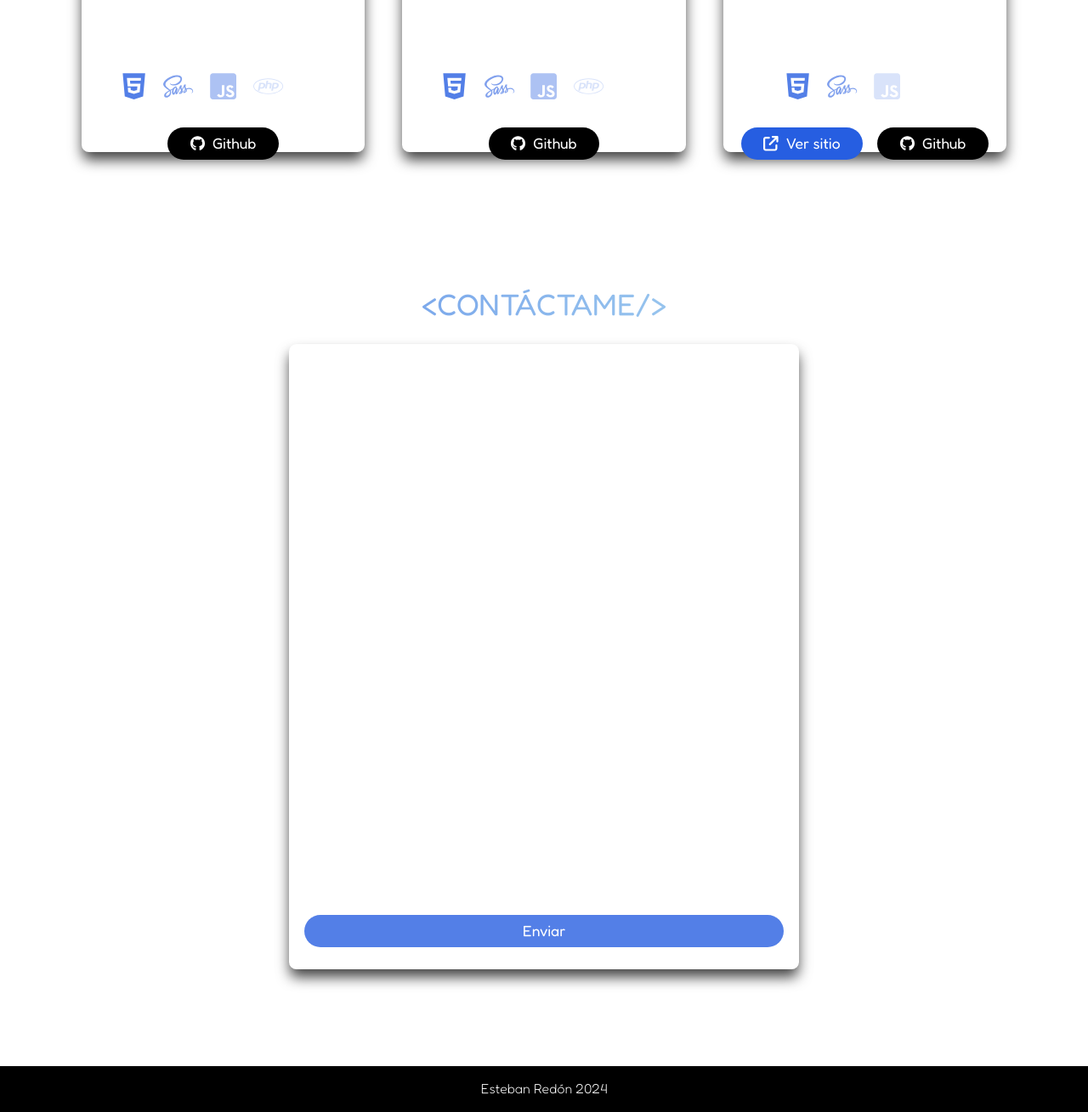
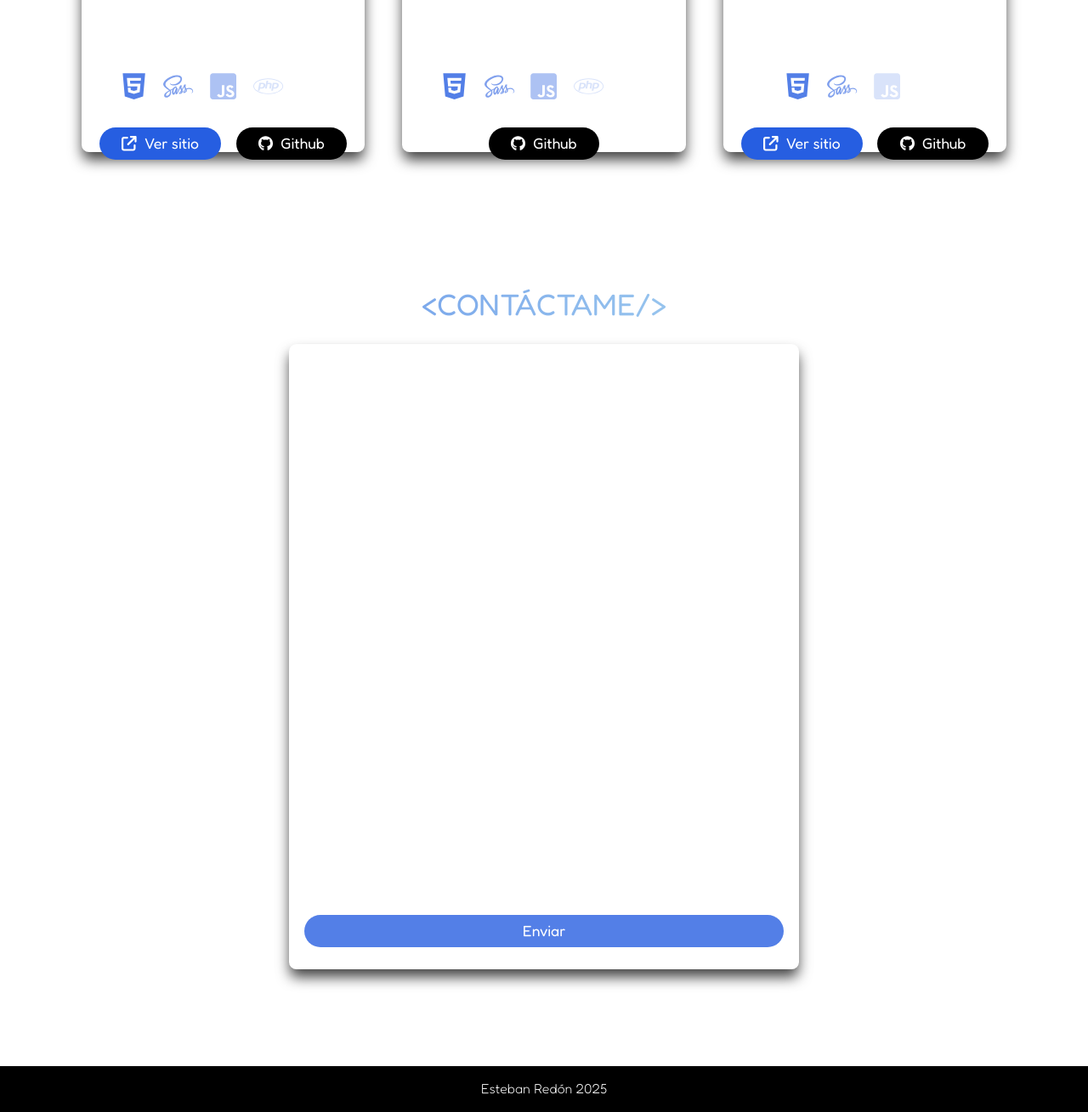
Before and after one commit to EsTeBaN22001/portfolio-redon-html, a website: page index.html in a window 1280 px wide. Shown: the part 2377-3686 px from the top of the page at 85% size. Drawn offline with nearby package versions, Linux system fonts and the light colour scheme; some packages are replaced by stand-ins of ours; a script that the page names is missing.

Commit message:
Se volvió a subir a producción el proyecto appsalon y se habilitó el botón de visiar sitio para appsalon

```diff
--- a/index.html
+++ b/index.html
@@ -225,8 +225,8 @@
             <li><i class="fa-solid fa-database skill-icon deg5"></i></li>
           </ul>
           <div class="links">
-            <!-- <a class="visit-site-button visit-site" target="_blank" href="http://appsalon.infinityfreeapp.com"><i
-                class="fa-solid fa-arrow-up-right-from-square"></i>Ver sitio</a> -->
+            <a class="visit-site-button visit-site" target="_blank" href="http://appsalon.infinityfreeapp.com"><i
+                class="fa-solid fa-arrow-up-right-from-square"></i>Ver sitio</a>
             <a class="visit-site-button github" target="_blank" href="https://github.com/EsTeBaN22001/appSalon"><i
                 class="fa-brands fa-github"></i>Github</a>
           </div>
@@ -306,7 +306,7 @@
 
   <footer class="footer">
     <div class="copyright">
-      <p>Esteban Redón 2024</p>
+      <p>Esteban Redón 2025</p>
     </div>
   </footer>
   <script src="https://cdnjs.cloudflare.com/ajax/libs/font-awesome/6.0.0/js/all.min.js"
```
